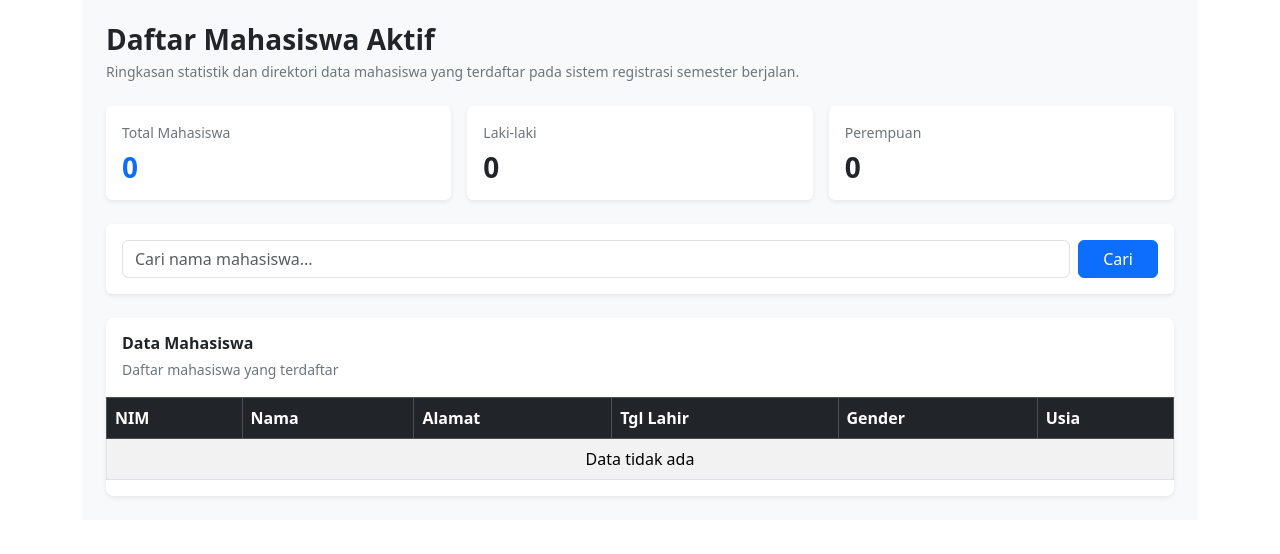
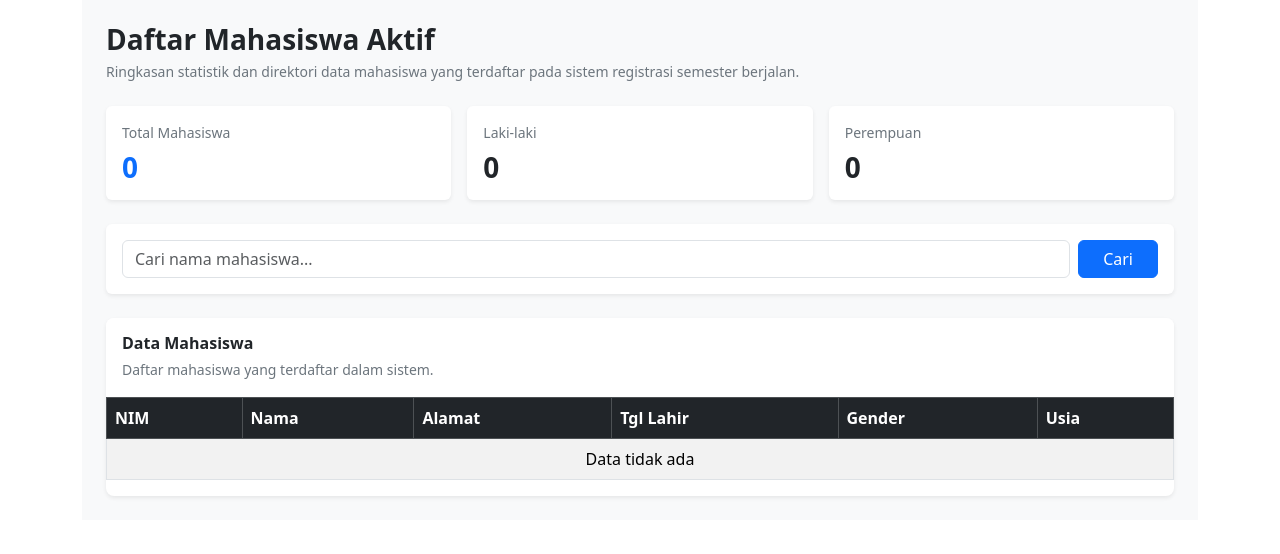
Before and after one commit to lili5677/Mahadata, a Laravel app: page / in a window 1280 px wide. Shown: the part 81-635 px from the top of the page. Run offline with Laravel 12, Linux system fonts and the light colour scheme; data that the repository does not hold is empty.

Commit message:
Revert "perubahan deskripsi tabel mahasiswa"
This reverts commit 208acb95450b186d8c271d3f9cc8a59884c104ff.

```diff
--- a/resources/views/home.blade.php
+++ b/resources/views/home.blade.php
@@ -95,7 +95,7 @@
                 Data Mahasiswa
             </h6>
             <small class="text-secondary">
-                Daftar mahasiswa yang terdaftar
+                Daftar mahasiswa yang terdaftar dalam sistem.
             </small>
         </div>
 
```
